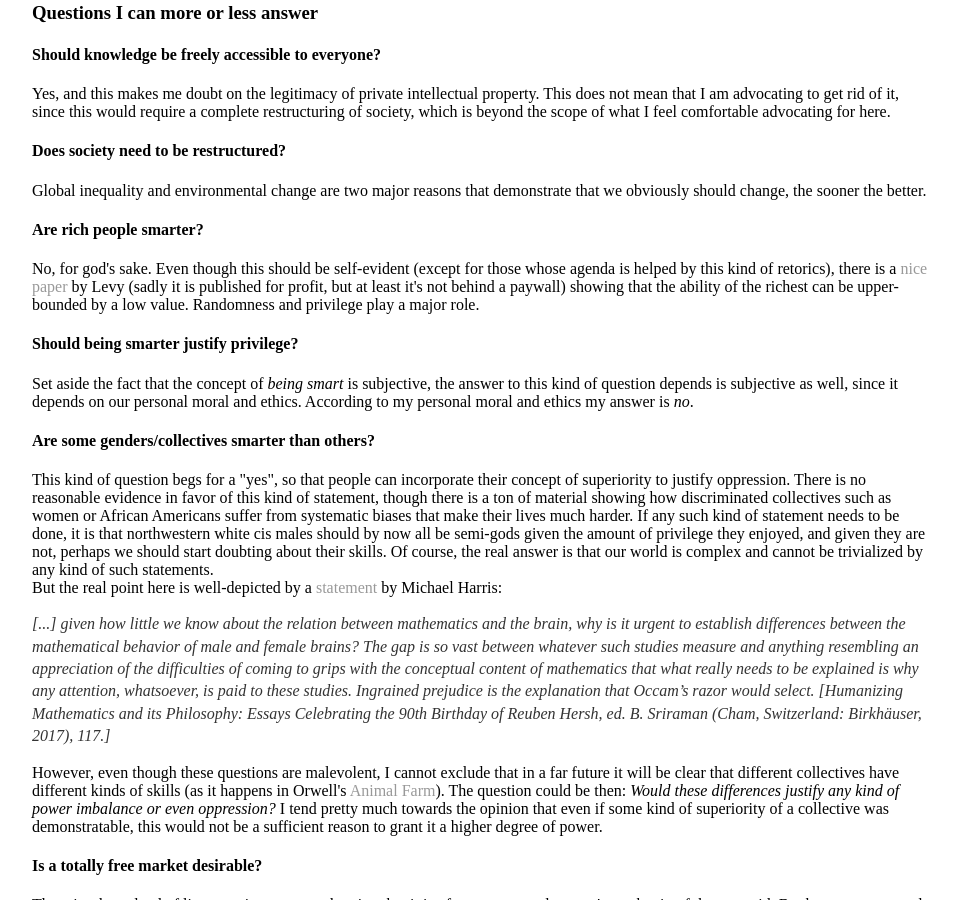
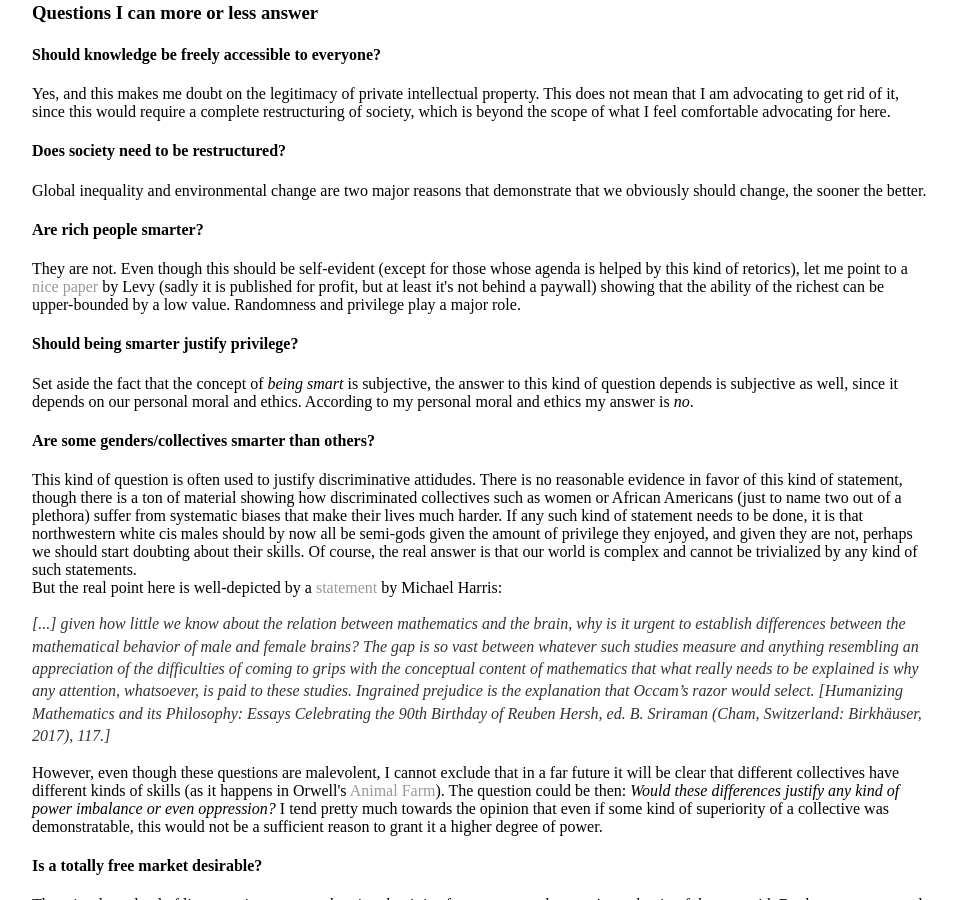
Before and after one commit to mbaityje/mbaityje.github.io, a Jekyll site: the page built from ufaq/index.html, in a window 1280 px wide and 900 px high, scrolled down 850 px. Shown: the whole window, without its empty margins (160-1118 px from the left). Built offline with Jekyll 4.4.1, drawn with Linux system fonts in a browser that asks for light colours.

Commit message:
Content changes

```diff
--- a/ufaq/index.html
+++ b/ufaq/index.html
@@ -29,15 +29,15 @@ title: UFAQ
 		Global inequality and environmental change are two major reasons that demonstrate that we obviously should change, the sooner the better.
 
 		<h4>Are rich people smarter?</h4>
-		No, for god's sake. Even though this should be self-evident (except for those whose agenda is helped by this kind of retorics), there is a <a href="https://www.sciencedirect.com/science/article/pii/S0022053103000243?casa_token=SCPi63BgIyYAAAAA:h8FRSsHISgIV0pQqWh0BCRKtUVrfHGC43d0NhbB2mjlxT_jgsMkI_Ww_5X9sbfFj2Bc0DYRHXA"> nice paper </a> by Levy (sadly it is published for profit, but at least it's not behind a paywall) showing that the ability of the richest can be upper-bounded by a low value.
+		They are not. Even though this should be self-evident (except for those whose agenda is helped by this kind of retorics), let me point to a <a href="https://www.sciencedirect.com/science/article/pii/S0022053103000243?casa_token=SCPi63BgIyYAAAAA:h8FRSsHISgIV0pQqWh0BCRKtUVrfHGC43d0NhbB2mjlxT_jgsMkI_Ww_5X9sbfFj2Bc0DYRHXA"> nice paper </a> by Levy (sadly it is published for profit, but at least it's not behind a paywall) showing that the ability of the richest can be upper-bounded by a low value.
 		Randomness and privilege play a major role.
 
 		<h4>Should being smarter justify privilege?</h4>
 		Set aside the fact that the concept of <em>being smart</em> is subjective, the answer to this kind of question depends is subjective as well, since it depends on our personal moral and ethics. According to my personal moral and ethics my answer is <em>no</em>.
 
 		<h4>Are some genders/collectives smarter than others?</h4>
-		This kind of question begs for a "yes", so that people can incorporate their concept of superiority to justify oppression.
-		There is no reasonable evidence in favor of this kind of statement, though there is a ton of material showing how discriminated collectives such as women or African Americans suffer from systematic biases that make their lives much harder. If any such kind of statement needs to be done, it is that northwestern white cis males should by now all be semi-gods given the amount of privilege they enjoyed, and given they are not, perhaps we should start doubting about their skills.
+		This kind of question is often used to justify discriminative attidudes.
+		There is no reasonable evidence in favor of this kind of statement, though there is a ton of material showing how discriminated collectives such as women or African Americans (just to name two out of a plethora) suffer from systematic biases that make their lives much harder. If any such kind of statement needs to be done, it is that northwestern white cis males should by now all be semi-gods given the amount of privilege they enjoyed, and given they are not, perhaps we should start doubting about their skills.
 		Of course, the real answer is that our world is complex and cannot be trivialized by any kind of such statements.</br>
 
 		But the real point here is well-depicted by a <a href="https://magazine.scienceforthepeople.org/vol22-1/science-wars-the-next-generation/">statement</a> by Michael Harris:
```
